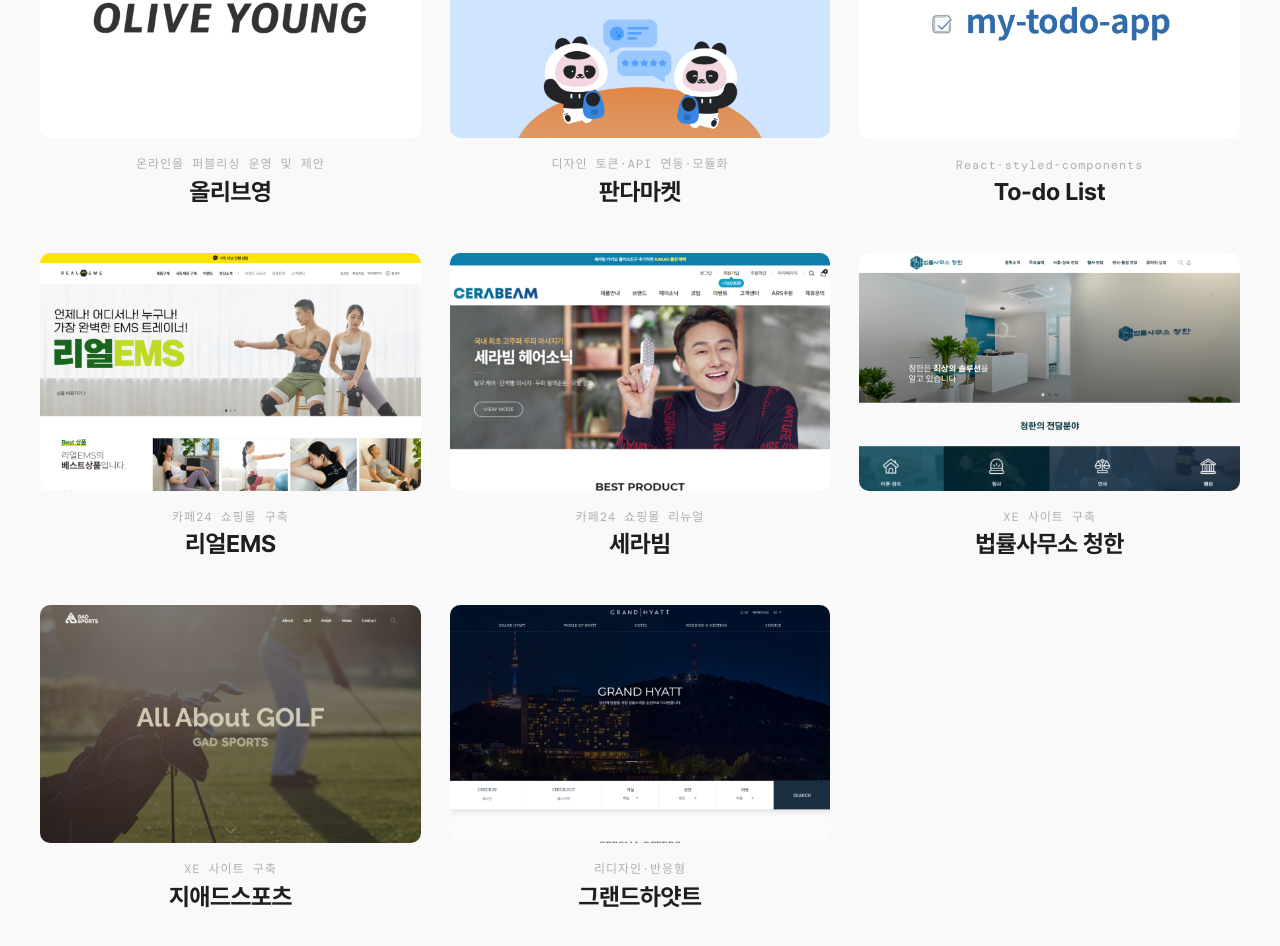
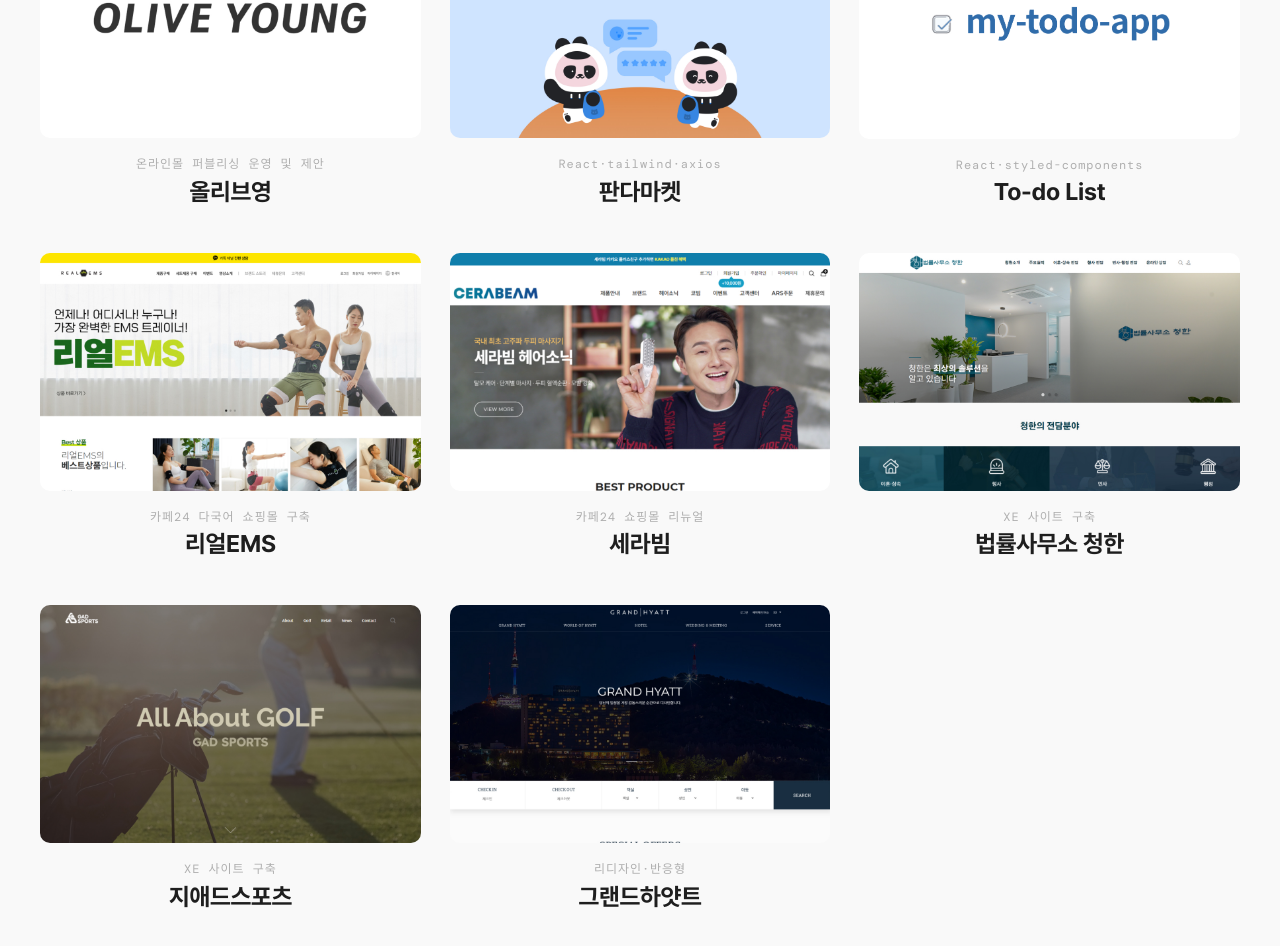
Before and after one commit to jinayeui/portfolio-v2, a Next.js app: page / in a window 1280 px wide. Shown: the part 4575-5521 px from the top of the page. Built offline with nearby package versions, Linux system fonts and the light colour scheme.

Commit message:
fix: 프로젝트 서브타이틀 수정

```diff
--- a/data/portfolio.ts
+++ b/data/portfolio.ts
@@ -60,7 +60,7 @@ const rawProjects: Omit<Project, 'id'>[] = [
   },
   {
     title: '판다마켓',
-    subtitle: '디자인 토큰·API 연동·모듈화',
+    subtitle: 'React·tailwind·axios',
     url: 'https://github.com/jinayeui/panda-market',
     thumbnail: '/images/pandamarket.jpg',
     category: 'personal',
@@ -74,7 +74,7 @@ const rawProjects: Omit<Project, 'id'>[] = [
   },
   {
     title: '리얼EMS',
-    subtitle: '카페24 쇼핑몰 구축',
+    subtitle: '카페24 다국어 쇼핑몰 구축',
     contribution: '퍼블리싱 90%',
     url: 'https://foggy-napkin-4b2.notion.site/EMS-3716da1da0118029ab68fe32d9140641?source=copy_link',
     thumbnail: '/images/realems.jpg',
```
